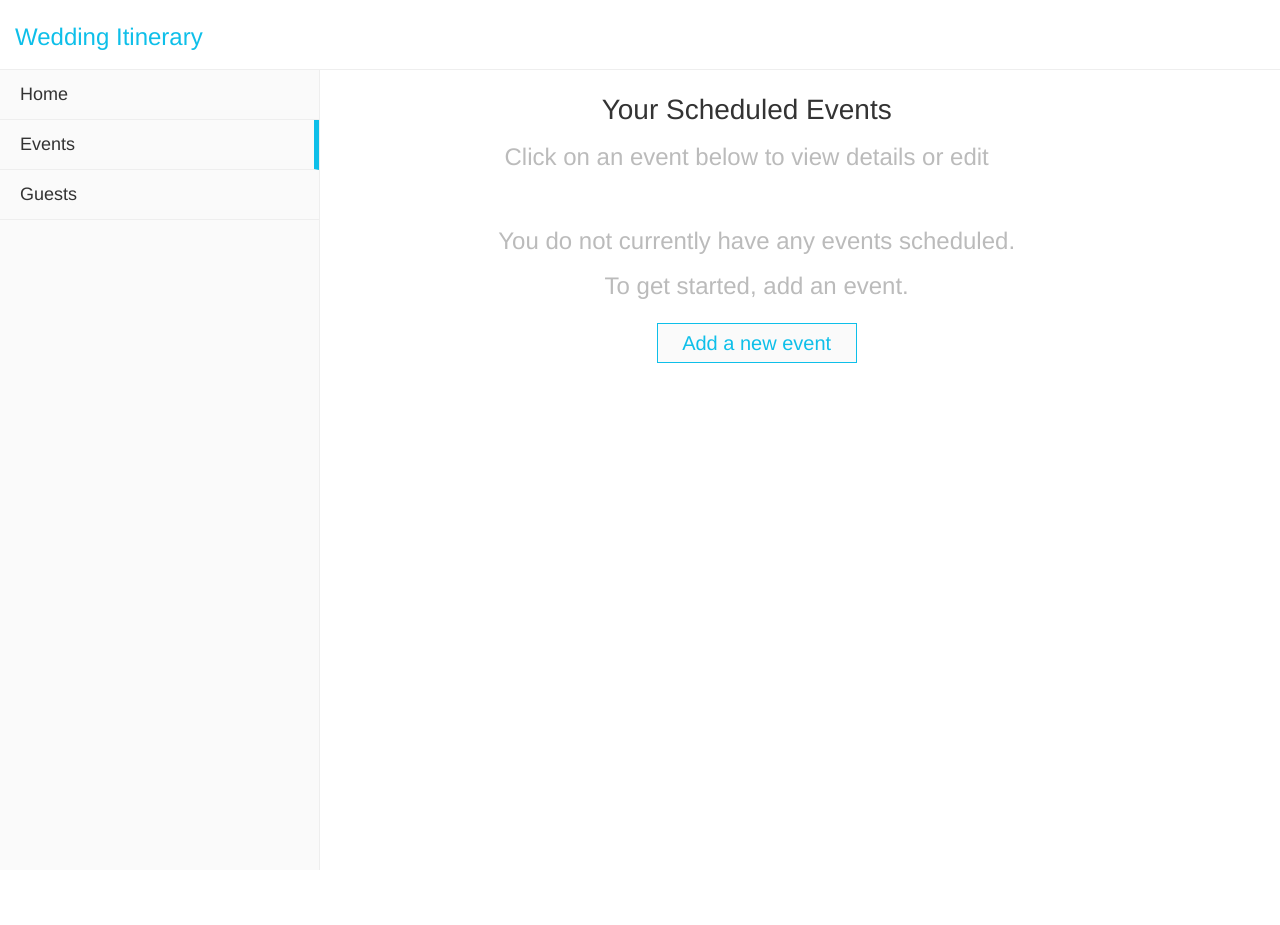
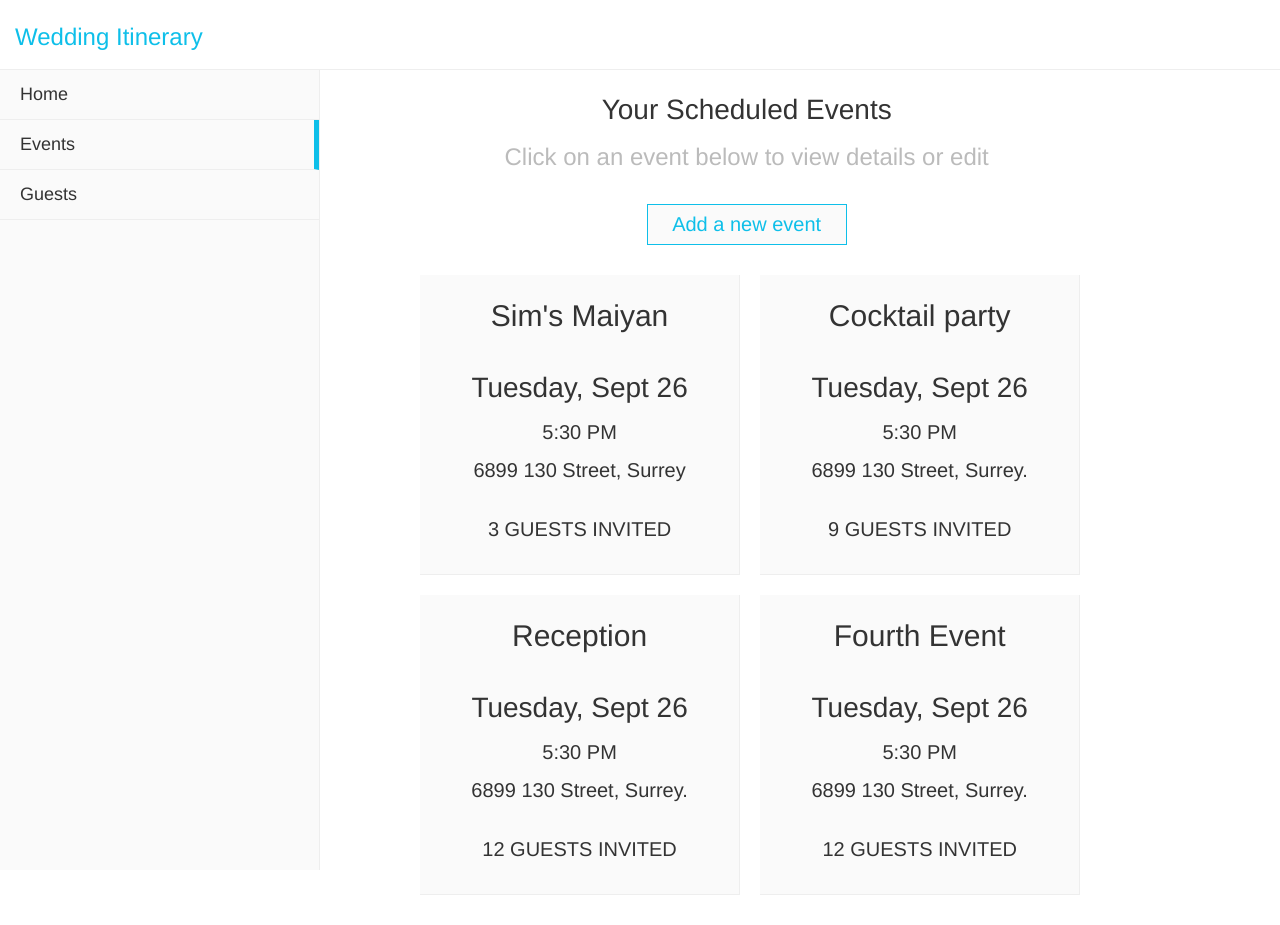
Before and after one commit to infinityl00p/itinerary, a React (Create React App) app in the folder client/: page / in a window 1280 px wide. Before the commit the page ends 870 px from the top, so only its background shows below. Built offline with nearby package versions, Linux system fonts and the light colour scheme.

Commit message:
add basic layout for event list

```diff
--- /dev/null
+++ b/client/src/components/Wedding/EventItem.js
@@ -0,0 +1,16 @@
+import React from 'react';
+
+export default class EventItem extends React.Component {
+  render() {
+    console.log(this.props.guestCount)
+    return (
+      <div className="event-item col-md-5" onClick={this.props.onClick}>
+        <p className="name">{this.props.name}</p>
+        <p className="date">{this.props.date}</p>
+        <p className="time">{this.props.time}</p>
+        <p className="location">{this.props.location}</p>
+        <p className="guest-count"><span className="count">{this.props.guestCount}</span> guests invited</p>
+      </div>
+    );
+  }
+}
--- a/client/src/components/Wedding/EventsView.js
+++ b/client/src/components/Wedding/EventsView.js
@@ -1,19 +1,16 @@
 import React from 'react';
+
+import EventItem from './EventItem';
 
 import '../../styles/EventsView.css';
 
 export default class EventsView extends React.Component {
-  constructor() {
-    super();
-
-  }
-
   handleCreateClick() {
     console.log('I will create an event');
   }
 
   renderEventsList() {
-    if (this.props.weddingStore.events.length > 0) {
+    if (this.props.weddingStore.events.length === 0) {
       return (
         <div className="empty-event-list">
           <p>You do not currently have any events scheduled.</p>
@@ -21,12 +18,32 @@ export default class EventsView extends React.Component {
         </div>
       );
     }
+
+    return (
+      <div className="row events-list">
+        {
+          this.props.weddingStore.events.map((event) => {
+            return (
+              <EventItem
+                data={event}
+                key={event.id}
+                name={event.name}
+                date={event.date}
+                time={event.time}
+                location={event.location}
+                guestCount={event.guests.length}
+              />
+            )
+          })
+        }
+      </div>
+    );
   }
 
   renderCreateEventButton() {
     // TODO: Make this into a button component
     return (
-      <div className="create-event-button" onClick={this.handleCreateClick}>
+      <div className="row create-event-button" onClick={this.handleCreateClick}>
         <p>Add a new event</p>
       </div>
     );
@@ -39,9 +56,9 @@ export default class EventsView extends React.Component {
           <p className="description">Your Scheduled Events</p>
           <p className="subheading">Click on an event below to view details or edit</p>
         </div>
-        <div className="events-list">
+        <div className="events-container">
+          { this.renderCreateEventButton() }
           { this.renderEventsList() }
-          { this.renderCreateEventButton() }
         </div>
       </div>
     );
--- a/client/src/reducers/initialState.js
+++ b/client/src/reducers/initialState.js
@@ -21,12 +21,42 @@ export default {
       {
         id: 1,
         wedding_id: 1,
-        name: 'my wedding event 1',
-        date: 'my date',
-        time: 'my time',
-        location: 'my location',
+        name: 'Sim\'s Maiyan',
+        date: 'Tuesday, Sept 26',
+        time: '5:30 pm',
+        location: '6899 130 Street, Surrey',
         notes: 'string of notes',
         guests: [1, 2, 3]
+      },
+      {
+        id: 2,
+        wedding_id: 1,
+        name: 'Cocktail party',
+        date: 'Tuesday, Sept 26',
+        time: '5:30 pm',
+        location: '6899 130 Street, Surrey.',
+        notes: 'string of notes',
+        guests: [1, 2, 3, 3, 4, 1, 2, 3, 4]
+      },
+      {
+        id: 3,
+        wedding_id: 1,
+        name: 'Reception',
+        date: 'Tuesday, Sept 26',
+        time: '5:30 pm',
+        location: '6899 130 Street, Surrey.',
+        notes: 'string of notes',
+        guests: [1, 2, 3, 4, 1, 2, 3, 4, 1, 2, 3, 4]
+      },
+      {
+        id: 4,
+        wedding_id: 1,
+        name: 'Fourth Event',
+        date: 'Tuesday, Sept 26',
+        time: '5:30 pm',
+        location: '6899 130 Street, Surrey.',
+        notes: 'string of notes',
+        guests: [1, 2, 3, 4, 1, 2, 3, 4, 1, 2, 3, 4]
       }
     ],
     guests: [
--- a/client/src/styles/EventsView.css
+++ b/client/src/styles/EventsView.css
@@ -18,18 +18,17 @@
 }
 
 #events-view .events-list {
-  margin-top: 50px;
   margin-left: 20px;
 }
 
-#events-view .events-list .empty-event-list {
+#events-view .events-container .empty-event-list {
   text-align: center;
   color: #bbbbbb;
   font-weight: 500;
   font-size: 24px;
 }
 
-#events-view .events-list .create-event-button p {
+#events-view .events-container .create-event-button p {
   font-size: 20px;
   font-weight: 300;
   text-align: center;
@@ -44,9 +43,62 @@
   margin-top: 20px;
 }
 
-#events-view .events-list .create-event-button p:hover {
+#events-view .events-container .create-event-button p:hover {
   font-weight: 500;
   cursor: pointer;
   border-bottom: 3px solid #0EBFE9;
   border-right: 3px solid #0EBFE9;
 }
+
+/* TODO: This is hack, center stuff correctly */
+#events-view .events-list {
+  margin-left: 100px;
+  margin-bottom: 30px;
+}
+
+.event-item {
+  border-right: 1px solid #eeeeee;
+  border-bottom: 1px solid #eeeeee;
+  background-color: #fafafa;
+  height: 300px;
+  margin: 20px 20px 0 0;
+  text-align: center;
+  padding-top: 20px;
+  font-weight: 300;
+}
+
+.event-item:hover {
+  border-right: 3px solid #eeeeee;
+  border-bottom: 3px solid #eeeeee;
+  cursor: pointer;
+}
+
+.event-item .name {
+  font-size: 30px;
+  font-weight: 500;
+  padding-bottom: 20px;
+}
+
+.event-item .date {
+  font-size: 28px;
+}
+
+.event-item .location {
+  font-size: 20px;
+  padding-bottom: 20px;
+}
+
+.event-item .time {
+  font-size: 20px;
+  font-weight: 500;
+  text-transform: uppercase;
+}
+
+.event-item .guest-count {
+  text-transform: uppercase;
+  font-size: 20px;
+}
+
+.event-item .count {
+  font-weight: 500;
+}
```
